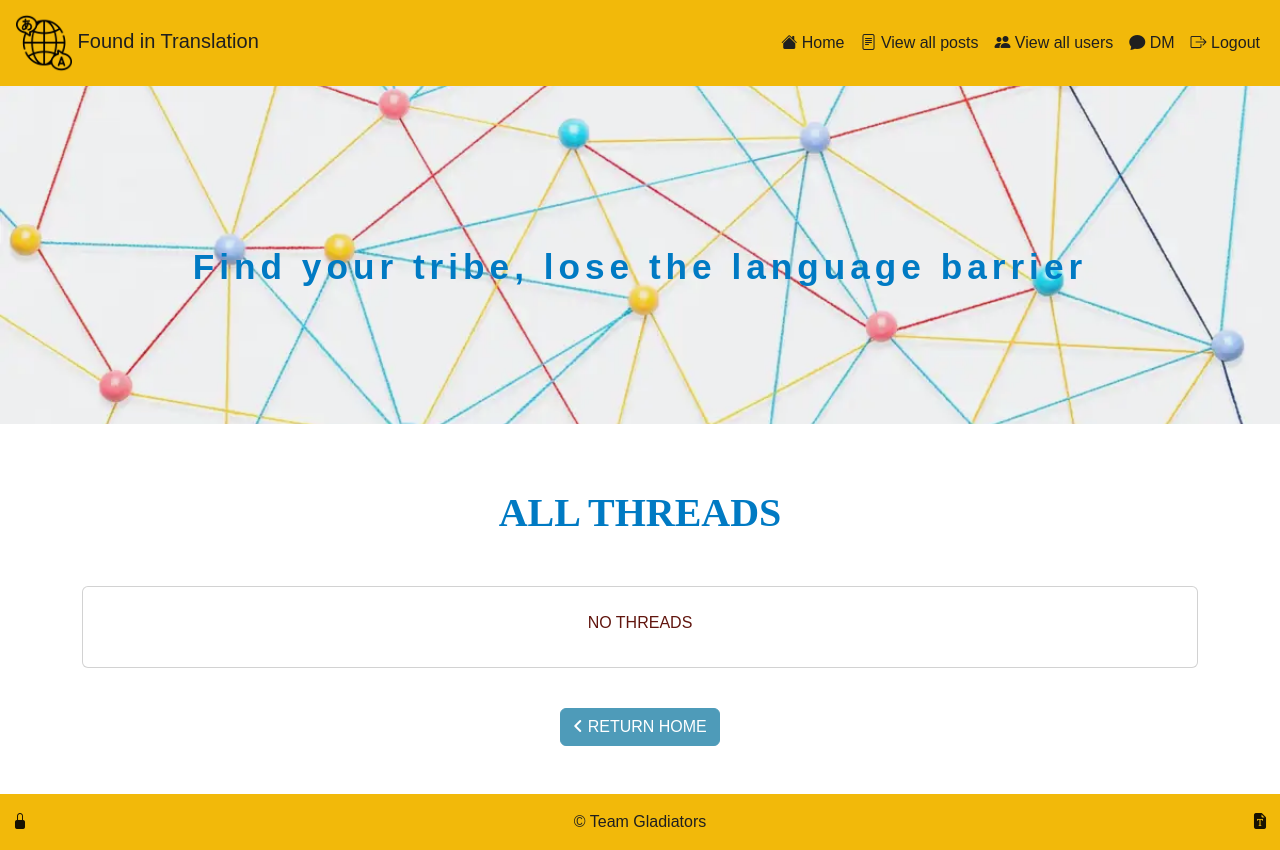
After one commit to andrewdempsey2018/Found-In-Translation, a Flask app: page /get_all_threads in a window 1280 px wide. The commit adds this page. Run offline with Flask 2, Linux system fonts and the light colour scheme; the visitor is signed in with stand-in values (Sample User, id 1); data that the repository does not hold is empty; some libraries are stand-ins or nearby versions.

Commit message:
add all threads page content and style

```diff
--- a/app.py
+++ b/app.py
@@ -124,8 +124,8 @@ def get_all_threads():
     Returns:
         render_template threads.html
     """
-    sorted_threads = threadDB.find().sort('_id', -1)
-    return render_template('threads.html', user=userDB.find_one({'username': session['user']}), threads=sorted_threads)
+    sorted_threads = list(threadDB.find().sort('_id', -1))
+    return render_template('allthreads.html', user=userDB.find_one({'username': session['user']}), threads=sorted_threads)
 
 @app.route("/thread")
 def thread():
--- a/static/css/style.css
+++ b/static/css/style.css
@@ -275,6 +275,78 @@ body{
     padding: 10px;
 }
 
+.column {
+    float: left;
+    width: 50%;
+}
+
+  /* Clear floats after the columns */
+  .row:after {
+    content: "";
+    display: table;
+    clear: both;
+  }
+
+/*----- All threads -----*/
+.allthreads-container{
+    width:100%;
+    background: url(../images/bg-img.webp) no-repeat center center / cover fixed;
+    object-fit: cover;
+    box-shadow: inset 0 0 0 50vw #adb5bd24;
+    padding-top: 2rem;
+}
+
+.more-button{
+    border-radius: 13px;
+    color:white;
+    padding: 9px;
+    border: 1px solid #4E9BB9;
+    background-color: #4E9BB9;
+    text-decoration: none;
+    font-size:14px;
+}
+
+.more-button:hover {
+    color:white;
+    padding: 10px;
+}
+
+.view-more-button{
+    margin-top:0.85rem;
+}
+
+.thread-box{
+    box-shadow: 0 0.1rem 0 0 #41464b1f;
+}
+
+.icons{
+    padding-top:2rem;
+}
+
+.text-center i{
+    color: 730302;
+}
+
+.remove-style{
+    text-decoration: none;
+}
+
+.text-black{
+    color:black;
+}
+
+.bi-flag-fill{
+    color:#61150E;
+}
+
+.bi-chat-dots-fill{
+    color:#61150E;
+}
+
+.general-color{
+    color:#61150E;
+}
+
 @media (max-width: 400px) {
     .summary-text{
         padding: 0 2rem;
@@ -319,7 +391,6 @@ body{
         font-size: 28px;
     }
 
-
 }
 /*----- Terms & Privacy Page container -----*/
 
--- /dev/null
+++ b/templates/allthreads.html
@@ -0,0 +1,84 @@
+{% extends 'base.html' %}
+
+{% block content %}
+
+<header>
+    <div class="container-fluid  allthreads-container">
+      <div class="row ">
+          <div class="col-12">
+              <h2 class="header-text">Find your tribe, lose the language barrier </h2>
+          </div>
+      </div>
+    </div>
+</header>
+
+<section>
+    <h3 class="text-center header-content">ALL THREADS</h3>
+    <div class="container">
+        {% if threads|length > 0 %}
+            <div class="allthread-box">
+            {% for thread in threads %}
+                <div class="card thread-box mt-3 mb-4">
+                    <div class="card-body text-center">
+                        <div class="row">
+                            <div class="col-sm-6 ">
+                                <div class="threads">
+                                    <h5 class="bold">{{thread.subject}}</h5>
+                                    <small class="general-color">Posted by : Kay on {{thread.created_on}}</small>
+                                    <p class="pt-1">{{thread.content}}</p>
+                                </div>
+                            </div>
+                            <div class="col-sm-6">
+                                <div class="threads">
+                                    <div class="view-more-button">
+                                        <a href="{{ url_for('newpost', threadID=thread._id) }}" class="more-button button">VIEW MORE</a>
+                                    </div>
+                                    <div class="icons">
+                                        <ul class="list-inline list-unstyled text-center text-lg-right my-0">
+                                            <li class ="list-inline-item pl-3">
+                                                <a class="remove-style" href= "#">
+                                                    <div class="text-center">
+                                                        <div><i class="bi bi-flag-fill"><em class="text-black">Report Issue</em></i></div>
+                                                    </div>
+                                                </a>
+                                            </li>
+                                            <li class ="list-inline-item pl-5">
+                                                <a class="remove-style" href= "#">
+                                                    <div class="text-center">
+                                                        <div><i class="bi bi-chat-dots-fill"><em class="text-black">{{thread.post}}</em></i></div>
+                                                    </div>
+                                                </a>
+                                            </li>
+                                        </ul>
+                                    </div>
+                                </div>
+                            </div>
+                        </div>
+                    </div>
+                </div>
+            {% endfor %}
+            </div>
+        {% else %}
+        <div class="card mt-3 mb-4">
+            <div class="card-body text-center">
+                <p class="text-center pt-2 text-capitalize general-color">NO THREADS</p>
+            </div>
+        </div>
+        {% endif %}
+    </div>
+    <div class="row">
+        <div class="col-12 pt-3 text-center pb-5">
+            <a href="{{url_for('index')}}" role="button" class="btn back-btn">
+            <i class="fas fa-angle-left left"></i> RETURN HOME
+            </a>
+        </div>
+    </div>
+
+
+
+
+    </div>
+</section>
+
+
+{% endblock %}
--- a/templates/index.html
+++ b/templates/index.html
@@ -32,7 +32,7 @@
         share their experiences regarding  real life situations were everyone can learn and contribute.<br>
         Theres a topic for everyone at Found in Translation!
       </p>
-      <p class="text-center view-more-threads"><a href="{{url_for('thread')}}" class="view-more-thread" >View All Threads</a></p>
+      <p class="text-center view-more-threads"><a href="{{url_for('get_all_threads')}}" class="view-more-thread" >View All Threads</a></p>
 
       <div class="topthread-container">
         <div class="row">
--- a/templates/thread.html
+++ b/templates/thread.html
@@ -29,7 +29,7 @@
                     </div>
                     <div class="post-media-body">
                        <p>{{post.author}}</p>
-                       <small>United States on {{post.posted_on}}</small>
+                       <small>United States on {{post.posted_on | date:"d/m/Y"}}</small>
                         <p class="pt-1">{post.content.translatedText}}</p>
                         <div class="links">
                             {% if session.user|lower == posts.author|lower or session.user == "administrator" %}
```
